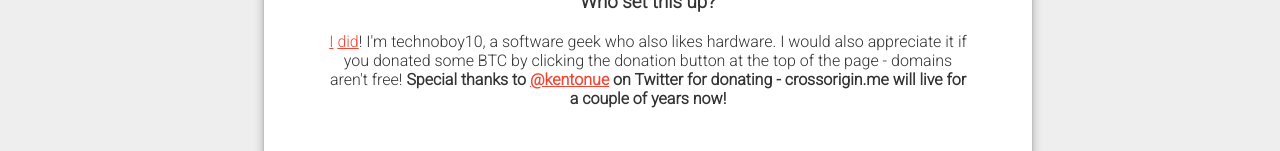
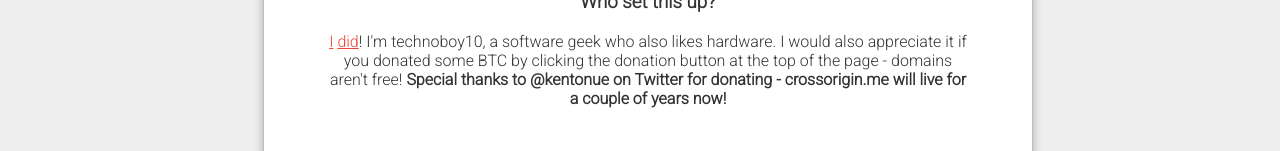
Before and after one commit to hyperobject/crossorigin.me, a website: page index.html in a window 1280 px wide. Shown: the part 649-800 px from the top of the page. Drawn offline with Linux system fonts and the light colour scheme; a script that the page names is missing; a web font is replaced by a local one.

Commit message:
link removed

```diff
--- a/index.html
+++ b/index.html
@@ -122,7 +122,7 @@ http://crossorigin.me/http://google.com
 <p>Remember to keep the 'http://' or 'https://' after 'crossorigin.me/'.
 <br />
 <h3><a name="who" href="#who">Who set this up?</a></h3>
-<p><a href="http://technoboy10.tk">I</a> <a href="http://github.com/technoboy10">did</a>! I'm technoboy10, a software geek who also likes hardware. I would also appreciate it if you donated some BTC by clicking the donation button at the top of the page - domains aren't free! <b>Special thanks to <a href="http://twitter.com/kentonue">@kentonue</a> on Twitter for donating - crossorigin.me will live for a couple of years now!</b></p>
+<p><a href="http://technoboy10.tk">I</a> <a href="http://github.com/technoboy10">did</a>! I'm technoboy10, a software geek who also likes hardware. I would also appreciate it if you donated some BTC by clicking the donation button at the top of the page - domains aren't free! <b>Special thanks to @kentonue on Twitter for donating - crossorigin.me will live for a couple of years now!</b></p>
 <br />
 <h3><a name="security" href="#security">AAAAH SO INSECURE!!!</a></h3>
 <p>...not really. By default, CORS requests do <b>not</b> send or set cookies, and neither does crossorigin.me. I take security very seriously, and I'll do my best to plug any serious security holes. Oh, and crossorigin.me is <a href="http://github.com/technoboy10/crossorigin.me">open source</a>, so please feel free to fix any security issues you find. :) </p>
```
